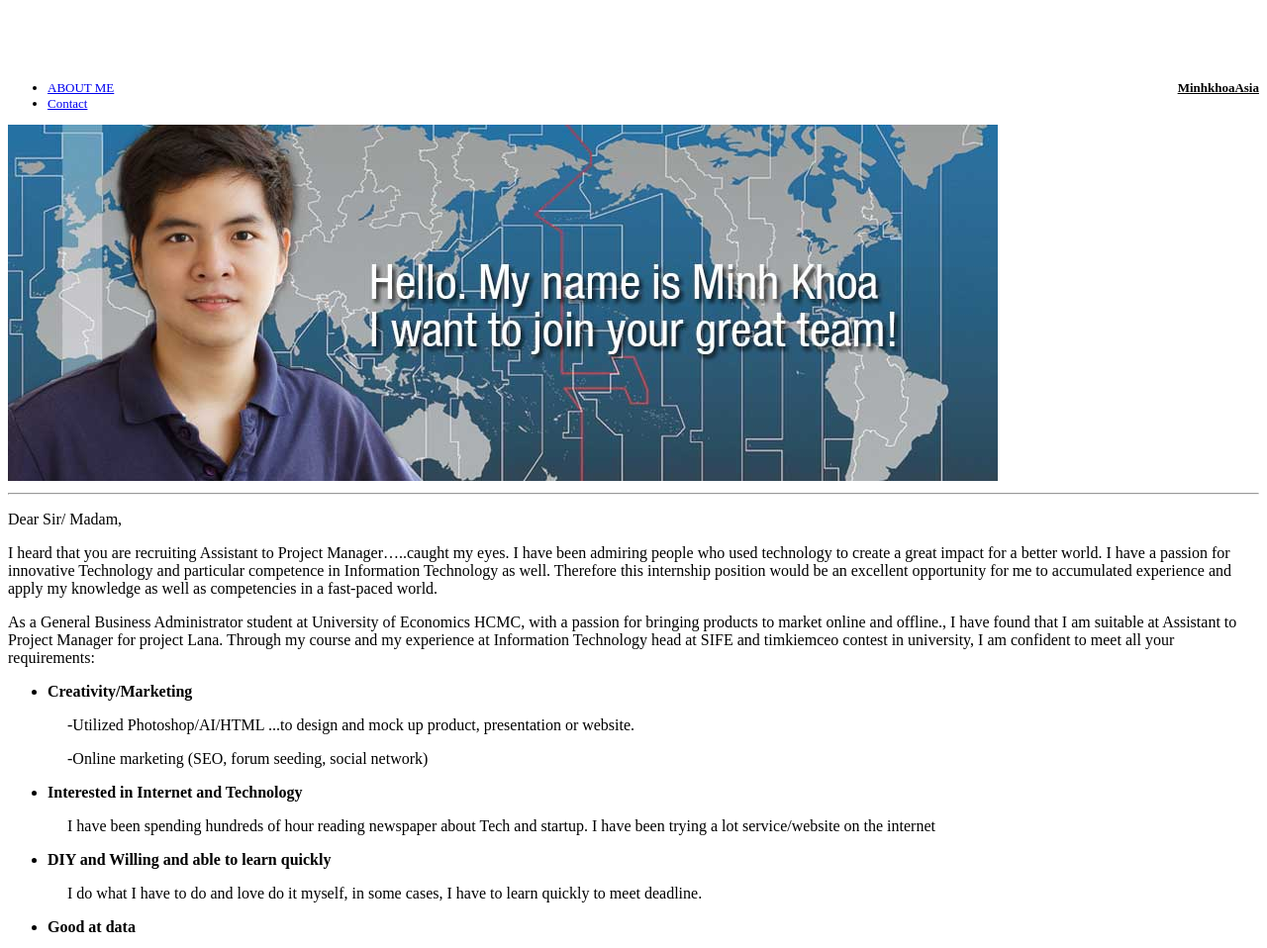
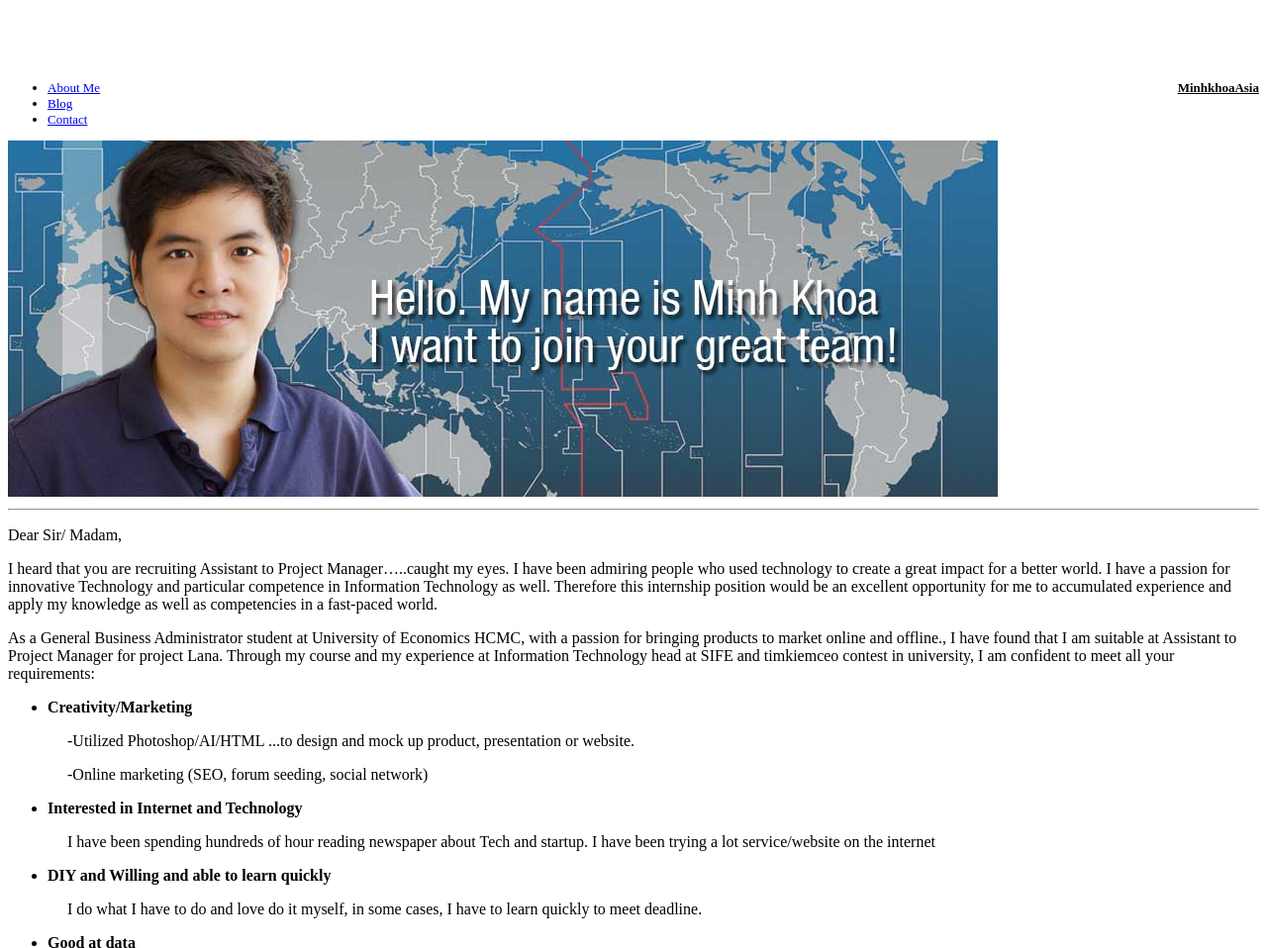
Before and after one commit to minhkhoaasia/minhkhoaasia, a plain HTML site: page index.html in a window 1280 px wide. Shown: the top 958 px of the page at 99% size. Drawn offline with Linux system fonts and the light colour scheme; some icons are missing.

Commit message:
blog and ava

```diff
--- a/index.html
+++ b/index.html
@@ -94,8 +94,10 @@
           <a class="brand pull-right" href="index.html">MinhkhoaAsia</a>
           <div class="nav-collapse collapse">
             <ul class="nav">
-              <li class="active"><a href="index.html">ABOUT ME</a></li>
+              <li class="active"><a href="index.html">About Me</a></li>
+                <li><a href="http://blog.minhkhoaasia.com">Blog</a></li>
                 <li><a href="contact.html">Contact</a></li>
+
           </ul>
 
           </div><!--/.nav-collapse -->
@@ -202,6 +204,7 @@
             <ul class="breadcrumb">
               <li class="active"><a href="index.html">HOME</a><span class="divider">//</span></li>
               <li><a href="contact.html">CONTACT</a><span class="divider">//</span></li>
+              <li class="active"><a href="http://blog.minhkhoaasia.com">BLOG</a><span class="divider">//</span></li>
               <li><a href="credits.html">CREDITS</a></li>
             <p class="pull-right">Created by MinhkhoaAsia with OREO biscuit and VINAMILK</p>
           </ul>
```
Also changed, not shown: img/ava.jpg (renamed from ava.jpg).
